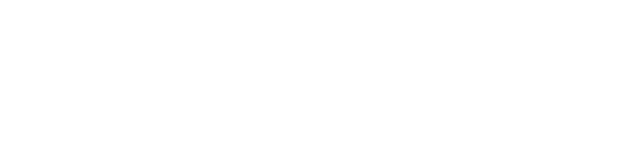
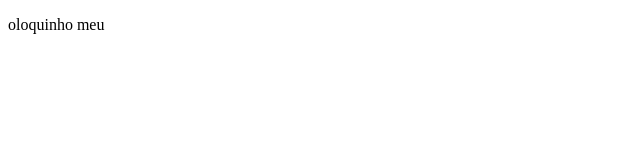
Before and after one commit to ribasgil/ProductPreview-FrontendMentor, a plain HTML site: page index.html in a window 1280 px wide. Shown: the whole page, without its empty margins (0-640 px from the left). Drawn offline with Linux system fonts and the light colour scheme.

Commit message:
Signed-off-by: Gilberto <gilribas15@gmail.com>

```diff
--- a/index.html
+++ b/index.html
@@ -8,6 +8,6 @@
     <title>Product Preview | Frontend Mentor</title>
 </head>
 <body>
-
+    <p>oloquinho meu</p>
 </body>
 </html>
```
